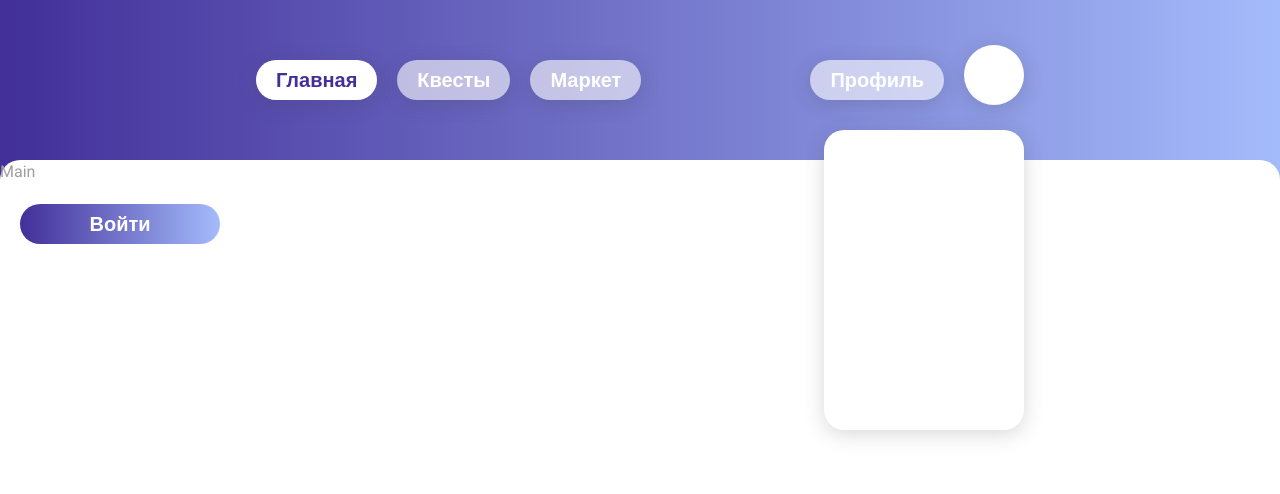
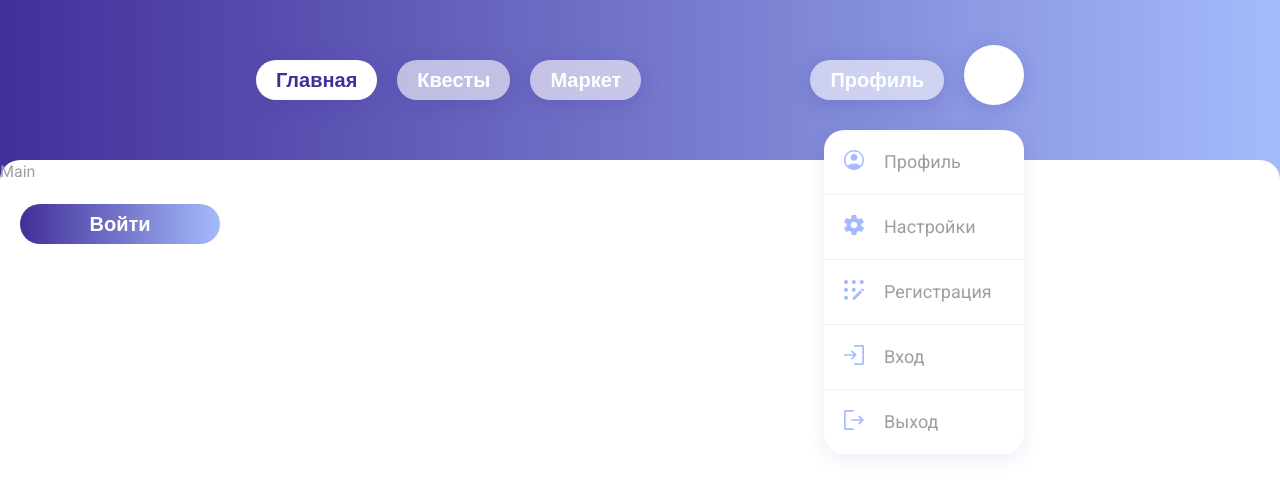
Before and after one commit to WhCollar/SneilBeeHackathon, a React app in the folder client/: page / in a window 1280 px wide. Both pictures are taken after a click on the element 994 px from the left and 80 px from the top of the page. Shown: the top 494 px of the page. Built offline with nearby package versions, Linux system fonts and the light colour scheme.

Commit message:
Добавлены элементы в пользовательское меню

```diff
--- a/client/src/assets/data/pages.js
+++ b/client/src/assets/data/pages.js
@@ -1,10 +1,18 @@
 import { v4 as uuidv4 } from 'uuid';
+
+import profile from '../icons/profile.svg';
+import settings from '../icons/settings.svg';
+import reg from '../icons/reg.svg';
+import login from '../icons/login.svg';
+import logout from '../icons/logout.svg';
 
 export const PATH = {
   main: '/',
   quests: '/quests',
   marketplace: '/marketplace',
   profile: '/profile',
+  settings: '/settings',
+
 };
 
 const WIDTH = 'none';
@@ -35,3 +43,32 @@ export const PROFILE = {
   margin: '0 20px',
   path: PATH.profile,
 };
+
+export const USER_MENU = [{
+  id: uuidv4(),
+  name: 'Профиль',
+  icon: profile,
+  auth: true,
+  path: PATH.profile,
+}, {
+  id: uuidv4(),
+  name: 'Настройки',
+  icon: settings,
+  auth: true,
+  path: PATH.settings,
+}, {
+  id: uuidv4(),
+  name: 'Регистрация',
+  icon: reg,
+  auth: false,
+}, {
+  id: uuidv4(),
+  name: 'Вход',
+  icon: login,
+  auth: false,
+}, {
+  id: uuidv4(),
+  name: 'Выход',
+  icon: logout,
+  auth: true,
+}];
--- a/client/src/components/Button/Button.module.css
+++ b/client/src/components/Button/Button.module.css
@@ -29,7 +29,7 @@ button:hover {
 .lightActive {
   background-color: #FFFFFF;
   color: #422F99;
-  box-shadow: 0px 4px 20px rgba(62, 62, 62, 0.2);
+  box-shadow: 0px 4px 20px rgba(66, 47, 153, 0.2);
 }
 
 .lightActive:hover {
@@ -39,7 +39,7 @@ button:hover {
 .light {
   background: rgba(255, 255, 255, 0.6);
   color: #FFFFFF;
-  box-shadow: 0px 4px 20px rgba(62, 62, 62, 0.2);
+  box-shadow: 0px 4px 20px rgba(66, 47, 153, 0.2);
 }
 
 .light:hover {
--- a/client/src/components/UserMenu/UserMenu.js
+++ b/client/src/components/UserMenu/UserMenu.js
@@ -1,12 +1,20 @@
 import * as React from 'react';
+import { USER_MENU } from '../../assets/data/pages';
 import style from './UserMenu.module.css';
 
 export default function UserMenu() {
 
   return (
-    <menu
-      className={style.userMenu}
-    >
-    </menu>
+    <ul className={style.userMenu}>
+      {USER_MENU.map((menuItem, idx, array) => (
+        <li
+          className={idx !== array.length - 1 ? style.menuButton : undefined}
+          key={menuItem.id}
+        >
+          <img src={menuItem.icon} alt={menuItem.name} />
+          <p>{menuItem.name}</p>
+        </li>
+      ))}
+    </ul>
   );
 }
--- a/client/src/components/UserMenu/UserMenu.module.css
+++ b/client/src/components/UserMenu/UserMenu.module.css
@@ -1,13 +1,44 @@
+@keyframes show {
+  from { opacity: 0; }
+  to { opacity: 1; }
+}
+
 .userMenu {
   background-color: white;
 
-  height: 300px;
-  width: 200px;
+  min-width: 200px;
 
   border-radius: 20px;
-  box-shadow: 0px 4px 20px rgba(62, 62, 62, 0.2);
+  box-shadow: 0px 4px 20px rgba(66, 47, 153, 0.1);
 
   position: absolute;
-  bottom: -320px;
+  top: 80px;
   right: 0px;
+  overflow: hidden;
+
+  animation: show .3s 1;
 }
+
+li {
+  display: flex;
+  font-size: 18px;
+}
+
+li:hover {
+  background-color: #F0F2F8;
+}
+
+.menuButton {
+  border-bottom: 0.5px solid #F0F2F8;
+}
+
+img {
+  width: 20px;
+  height: 20px;
+
+  margin: 20px 0 20px 20px;
+}
+
+p {
+  margin: 20px;
+}
--- a/client/src/components/UserNav/UserNav.module.css
+++ b/client/src/components/UserNav/UserNav.module.css
@@ -27,7 +27,7 @@
   height: 60px;
   border-radius: 50%;
 
-  box-shadow: 0px 4px 20px rgba(62, 62, 62, 0.2);
+  box-shadow: 0px 4px 20px rgba(66, 47, 153, 0.2);
 
   transform: translateY(-5px);
 }
```
Also changed, not shown: client/src/assets/icons/login.svg (added), client/src/assets/icons/logout.svg (added), client/src/assets/icons/profile.svg (added), client/src/assets/icons/reg.svg (added), client/src/assets/icons/settings.svg (added), client/src/assets/icons/user.svg (added).
